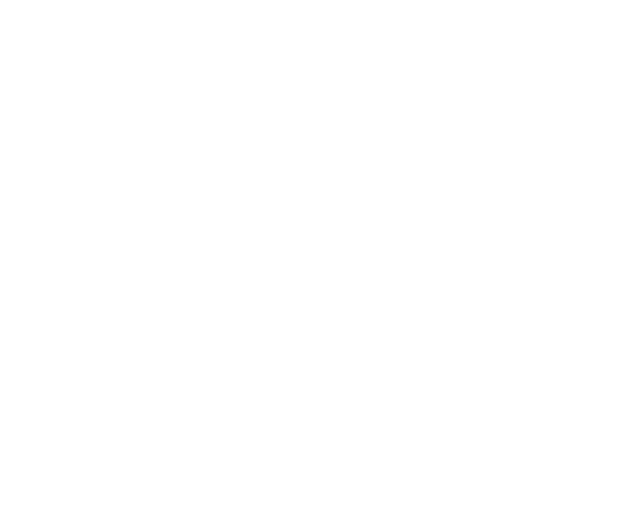
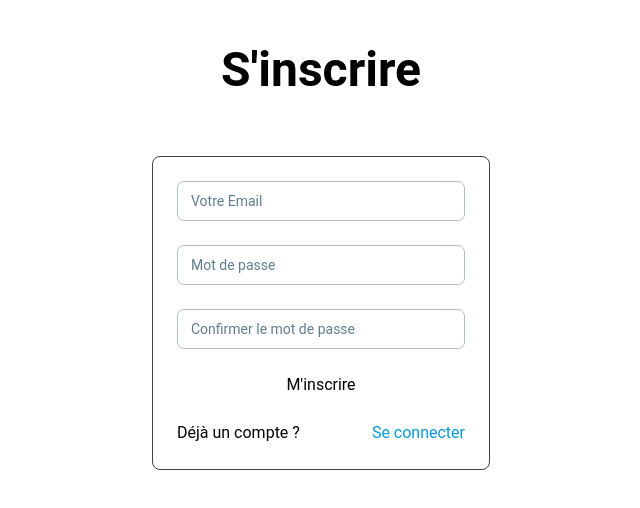
Before and after one commit to kersolo/ManagEvent_front, a React (Vite) app: page /inscription in a window 1280 px wide. Before the commit this address had no page. Shown: the top 508 px of the page, without its empty margins (319-959 px from the left). Built offline with nearby package versions, Linux system fonts and the light colour scheme.

Commit message:
EVENT_DEVPUNK-40 - Front-signup form / create form and add type in InputComponent

```diff
--- a/package.json
+++ b/package.json
@@ -13,6 +13,7 @@
     "@material-tailwind/react": "^2.1.9",
     "react": "^18.2.0",
     "react-dom": "^18.2.0",
+    "react-hook-form": "^7.51.1",
     "react-router-dom": "^6.22.3"
   },
   "devDependencies": {
--- a/src/App.tsx
+++ b/src/App.tsx
@@ -1,11 +1,12 @@
 import { Route, Routes } from 'react-router-dom';
 import './App.css';
+import SignUpPage from './pages/SignUp/SignUpPage';
 
 function App() {
   return (
     <>
       <Routes>
-        <Route path="" element="" />
+        <Route path="/inscription" element={<SignUpPage />} />
       </Routes>
     </>
   );
--- a/src/components/InputDefault.tsx
+++ b/src/components/InputDefault.tsx
@@ -1,29 +1,30 @@
 import { Input } from '@material-tailwind/react';
+import { FieldValues, Path, UseFormRegister } from 'react-hook-form';
+// import { Inputs } from '../pages/SignUp/SignUpPage';
 
-interface InputDefaultProps {
+type InputDefaultProps<T extends FieldValues> = {
   label: string;
-  name: string;
+  name: Path<T>;
   type: string;
-  // eslint-disable-next-line @typescript-eslint/no-explicit-any
-  register: any;
-}
+  register: UseFormRegister<T>;
+};
 
-export function InputDefault({
+export function InputDefault<T extends FieldValues>({
   label,
   name,
   type,
   register
-}: InputDefaultProps) {
+}: InputDefaultProps<T>) {
   return (
     <div className="w-72">
       <Input
+        {...register(name)}
         label={label}
         name={name}
         type={type}
-        {...register(name)}
+        crossOrigin={undefined}
         onPointerEnterCapture={undefined}
         onPointerLeaveCapture={undefined}
-        crossOrigin={undefined}
       />
     </div>
   );
--- a/src/components/SelectDefault.tsx
+++ b/src/components/SelectDefault.tsx
@@ -11,9 +11,9 @@ export function SelectDefault({ label, name, register }: SelectDefaultProps) {
   return (
     <div className="w-72">
       <Select
+        {...register(name)}
         label={label}
         name={name}
-        {...register(name)}
         placeholder={undefined}
         onPointerEnterCapture={undefined}
         onPointerLeaveCapture={undefined}
--- a/src/components/TextareaDefault.tsx
+++ b/src/components/TextareaDefault.tsx
@@ -15,9 +15,9 @@ export function TextareaDefault({
   return (
     <div className="w-96">
       <Textarea
+        {...register(name)}
         label={label}
         name={name}
-        {...register(name)}
         onPointerEnterCapture={undefined}
         onPointerLeaveCapture={undefined}
       />
--- /dev/null
+++ b/src/pages/SignUp/SignUpPage.tsx
@@ -0,0 +1,64 @@
+import { SubmitHandler, useForm } from 'react-hook-form';
+import { InputDefault } from '../../components/InputDefault';
+import { Link } from 'react-router-dom';
+import { Typography } from '@material-tailwind/react';
+
+export type Inputs = {
+  email: string;
+  password: string;
+};
+
+export default function SignUpPage() {
+  const { register, handleSubmit } = useForm<Inputs>();
+
+  const onSubmit: SubmitHandler<Inputs> = (data) => console.log('data:', data);
+
+  return (
+    <div className="flex flex-col items-center gap-14 mt-10 ">
+      <Typography
+        variant="h1"
+        color="black"
+        placeholder={undefined}
+        onPointerEnterCapture={undefined}
+        onPointerLeaveCapture={undefined}
+      >
+        S'inscrire
+      </Typography>
+      <div className="border rounded-lg border-gray-800 p-6">
+        <form
+          onSubmit={handleSubmit(onSubmit)}
+          className="flex flex-col justify-center gap-6"
+          action=""
+          aria-label="Inscription"
+        >
+          <InputDefault
+            label="Votre Email"
+            name="email"
+            type="text"
+            register={register}
+          />
+          <InputDefault
+            label="Mot de passe"
+            name="password"
+            type="password"
+            register={register}
+          />
+          <InputDefault
+            label="Confirmer le mot de passe"
+            name="password"
+            type="password"
+            register={register}
+          />
+          {/* Le boutton sera remplacé une fois les boutons génériques créé */}
+          <button type="submit">M'inscrire</button>
+        </form>
+        <div className="flex justify-between mt-6">
+          <p>Déjà un compte ?</p>
+          <Link className="text-light-blue-600" to="/connexion">
+            Se connecter
+          </Link>
+        </div>
+      </div>
+    </div>
+  );
+}
```
Also changed, not shown: 1 other file (tests, documents, lock files or other folders).
